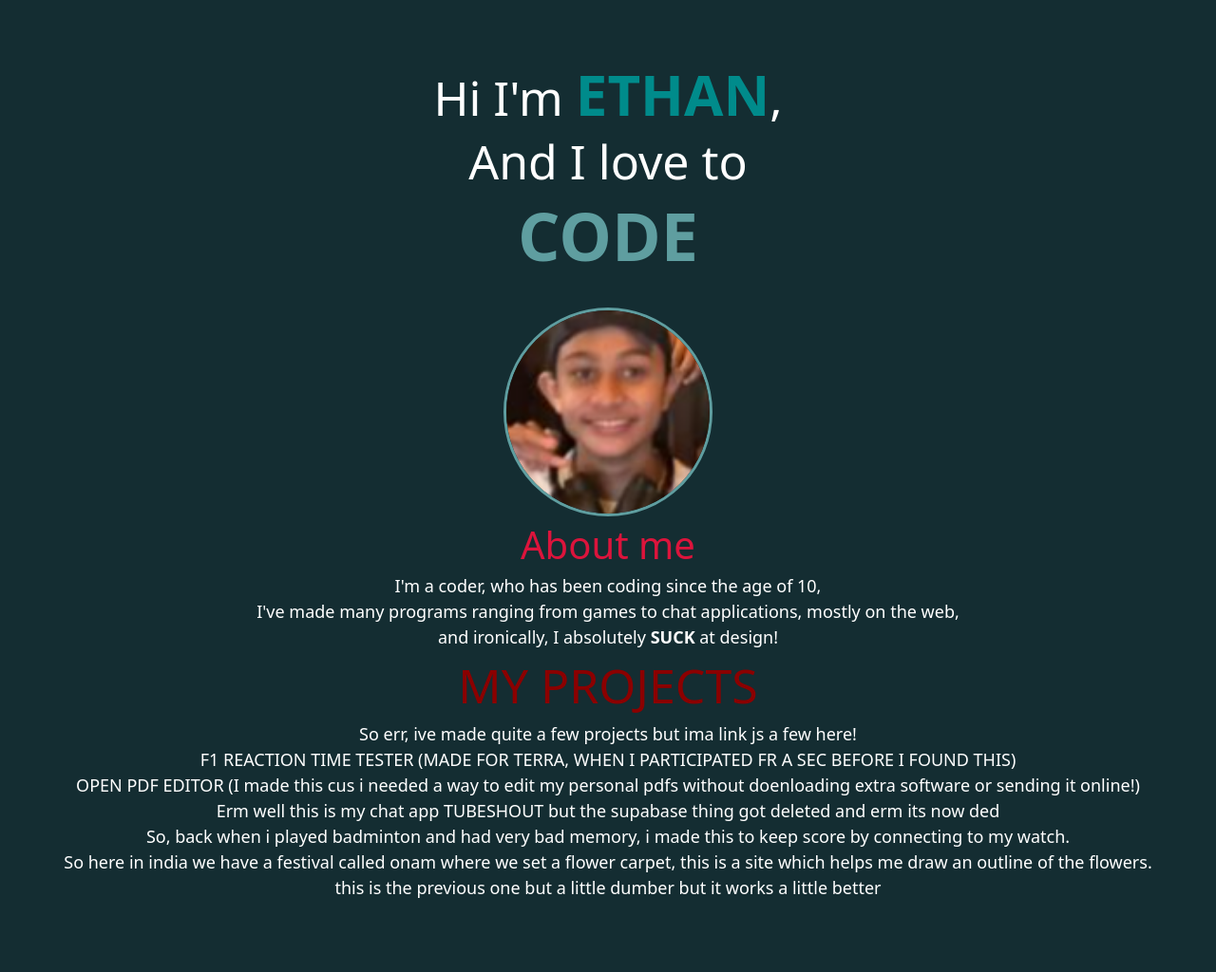
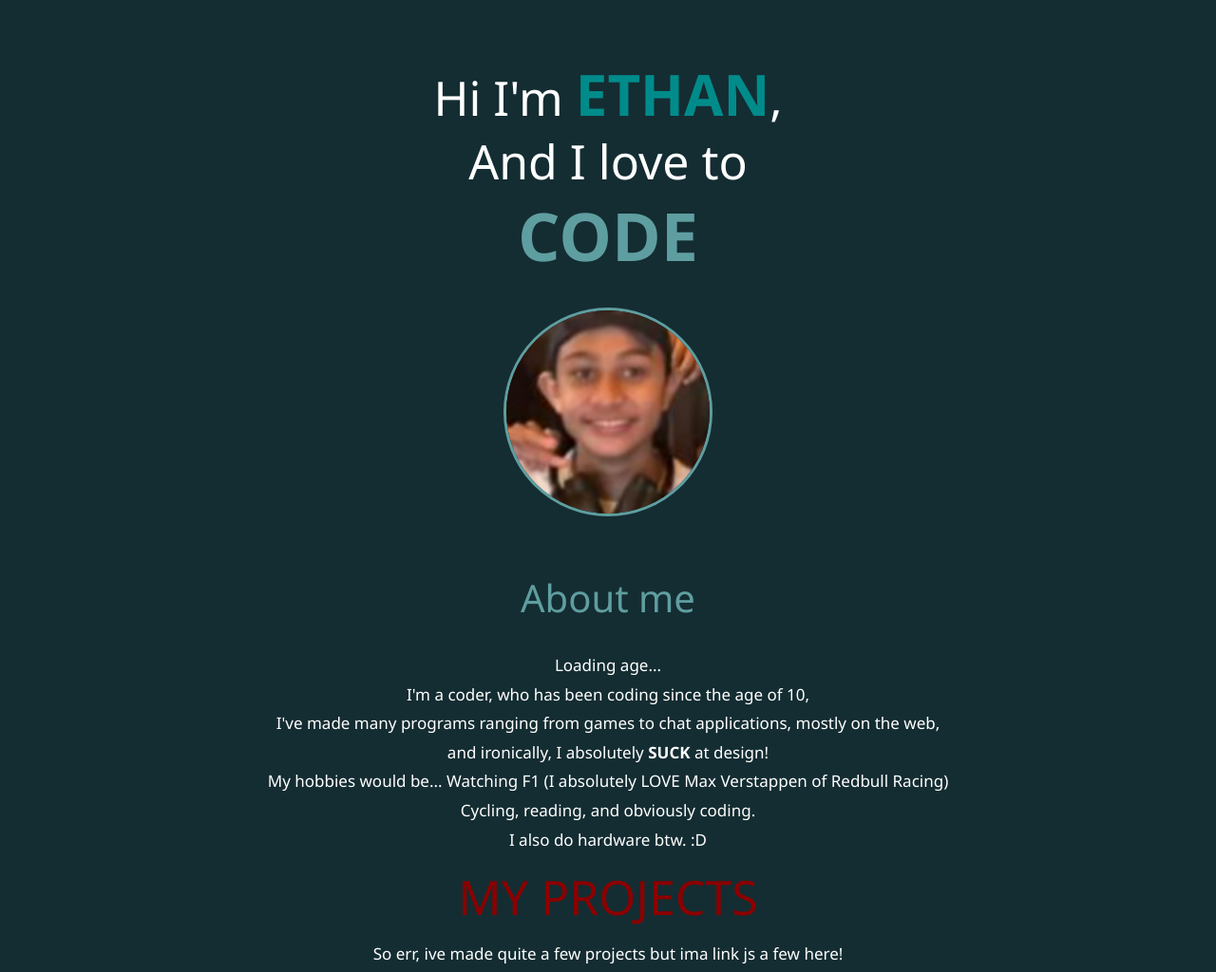
Before and after one commit to Supercoderboi/my-portfolio, a plain HTML site: page index.html in a window 1280 px wide. Shown: the top 1024 px of the page at 95% size. Before the commit the page ends 949 px from the top, so only its background shows below. Drawn offline with nearby package versions, Linux system fonts and the light colour scheme.

Commit message:
Little bit of beautification and mabye add a age counter

```diff
--- a/index.html
+++ b/index.html
@@ -16,10 +16,12 @@
 		</div>
 
 		<div class="aboutme">
-			<h1 style="font-size:40px; color: crimson;">About me</h1>
+			<h1 style="font-size:40px; color: cadetblue; margin-bottom: 20px;">About me</h1>
+			<h1 class="age", id="age">Loading age...</h1>
 			<p>I'm a coder, who has been coding since the age of 10,</p>
 			<p>I've made many programs ranging from games to chat applications, mostly on the web,</p>
 			<p>and ironically, I absolutely <strong>SUCK</strong> at design!</p>
+			<p>My hobbies would be... Watching F1 (I absolutely LOVE Max Verstappen of Redbull Racing)<br> Cycling, reading, and obviously coding.<br>I also do hardware btw. :D</p>
 
 			<h1 style="font-size: 50px; color: darkred;">MY PROJECTS</h1>
 			<p>So err, ive made quite a few projects but ima link js a few here!</p>
@@ -36,5 +38,6 @@
 			<a href="https://artistar.netlify.app">this is the previous one but a little dumber but it works a little better</a>
 		</p>
 		</div>
+		<script	src="main.js" defer></script>
 	</body>
 </html>
--- /dev/null
+++ b/main.js
@@ -0,0 +1 @@
+const age = document.getElementById("age");
--- a/style.css
+++ b/style.css
@@ -18,6 +18,7 @@
 
 body{
     background-color:#142d32;
+    font-family: 'Segoe UI', sans-serif;
 }
 
 .pic{
@@ -33,11 +34,29 @@ body{
     height: 220px;
     object-fit: cover;
     border-radius: 50%;
-    border: 3px solid cadetblue
+    border: 3px solid cadetblue;
 }
 
 .aboutme{
     text-align: center;
     color: white;
-    font-size: large;
+    font-size: 17px;
+    padding: 50px 10%;
+    line-height: 1.8;
 }
+
+.aboutme a{
+    display: inline-block;
+    color: #70cfca;
+    text-decoration: none;
+    margin: 8px;
+    padding: 10px 15px;
+    border: 1px solid #70cfca55;
+    border-radius: 6px;
+    transition: 0.2s;
+}
+
+.aboutme a:hover{
+    background-color: #70cfca;
+    color: #142d32;
+}
```
